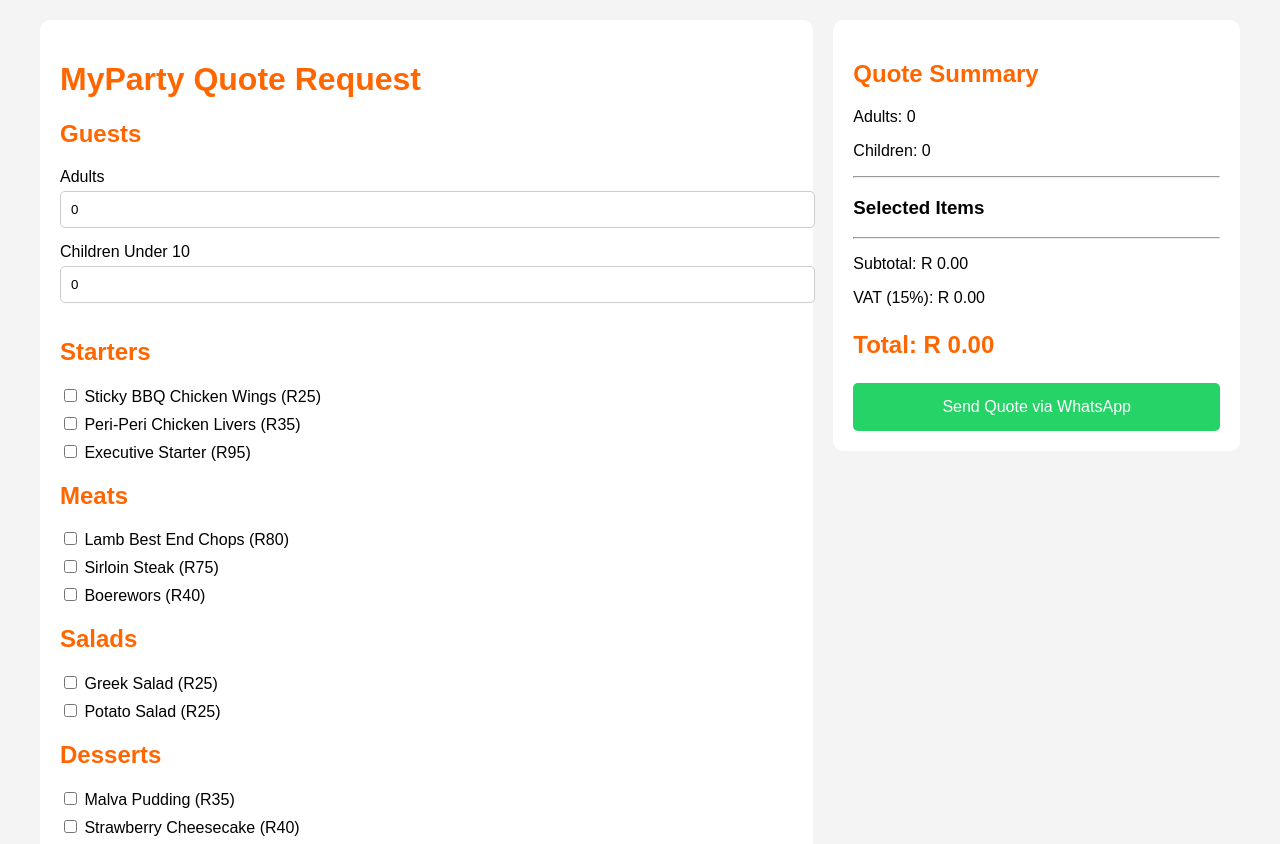
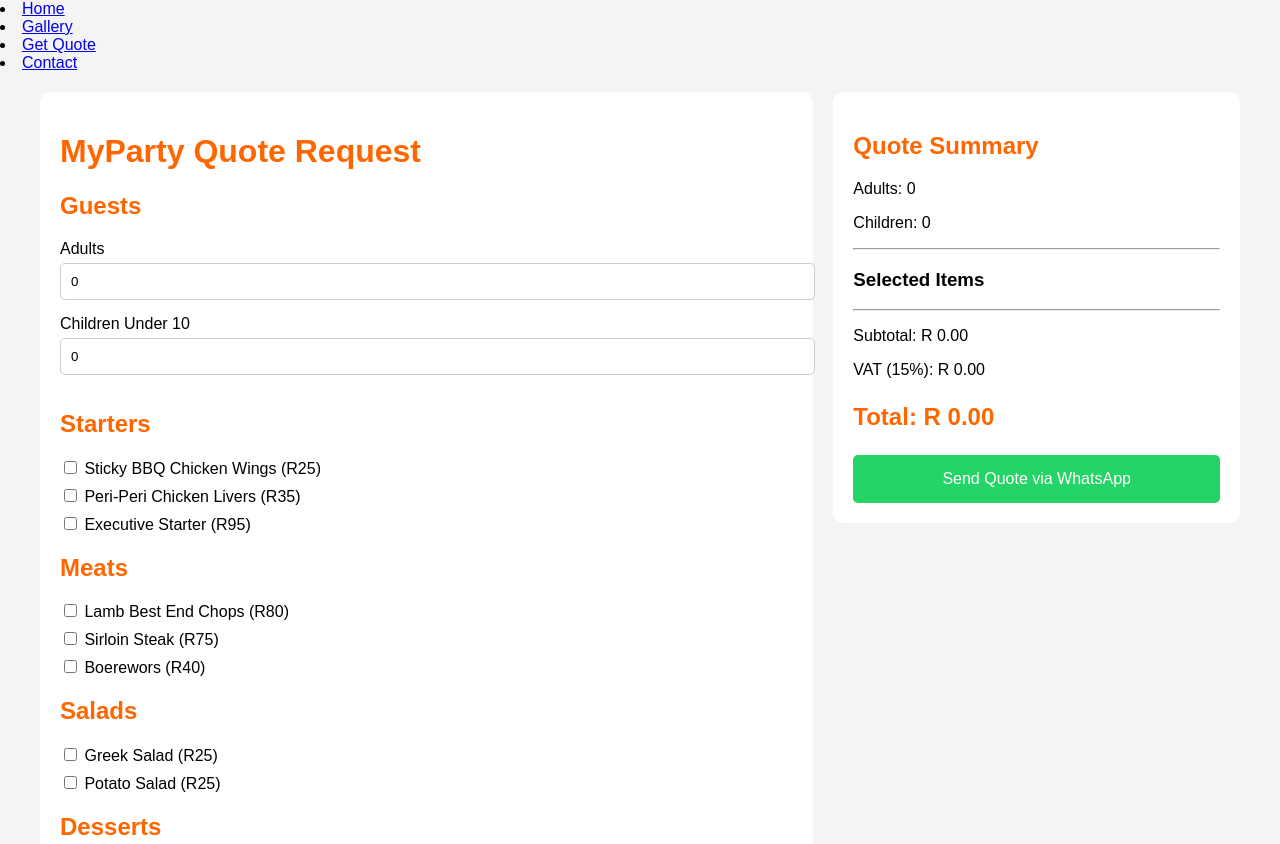
Before and after one commit to thoentity1/mypartyexpress, a plain HTML site: page index.html in a window 1280 px wide. Shown: the top 844 px of the page. Drawn offline with Linux system fonts and the light colour scheme.

Commit message:
Add navigation links to index.html

```diff
--- a/index.html
+++ b/index.html
@@ -112,7 +112,10 @@ textarea{
 </head>
 
 <body>
-
+<li><a href="index.html" class="active">Home</a></li>
+<li><a href="galary.html">Gallery</a></li>
+<li><a href="quote.html">Get Quote</a></li>
+<li><a href="contact.html">Contact</a></li>
 <div class="container">
 
 <div class="form-section">
```
